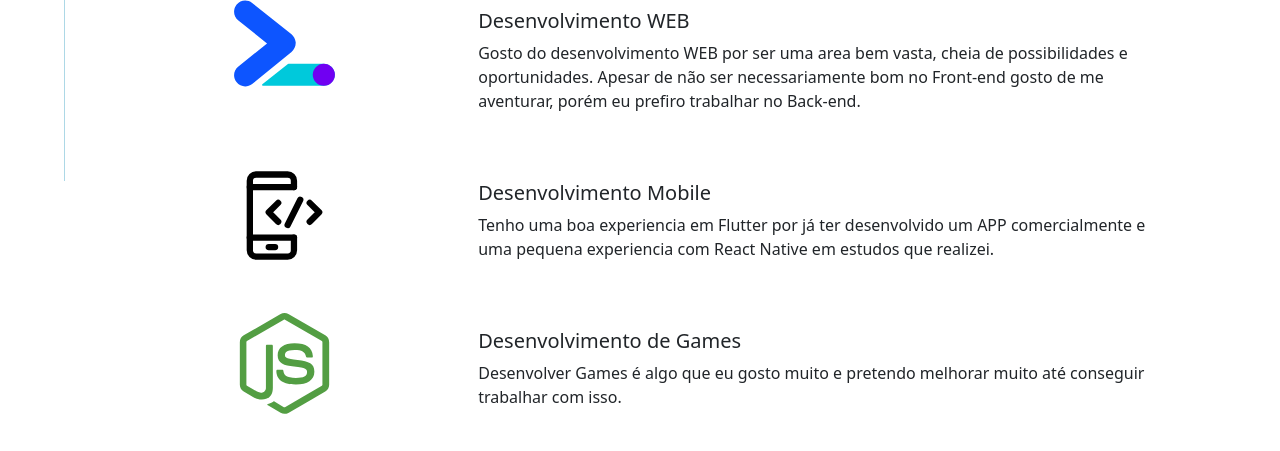
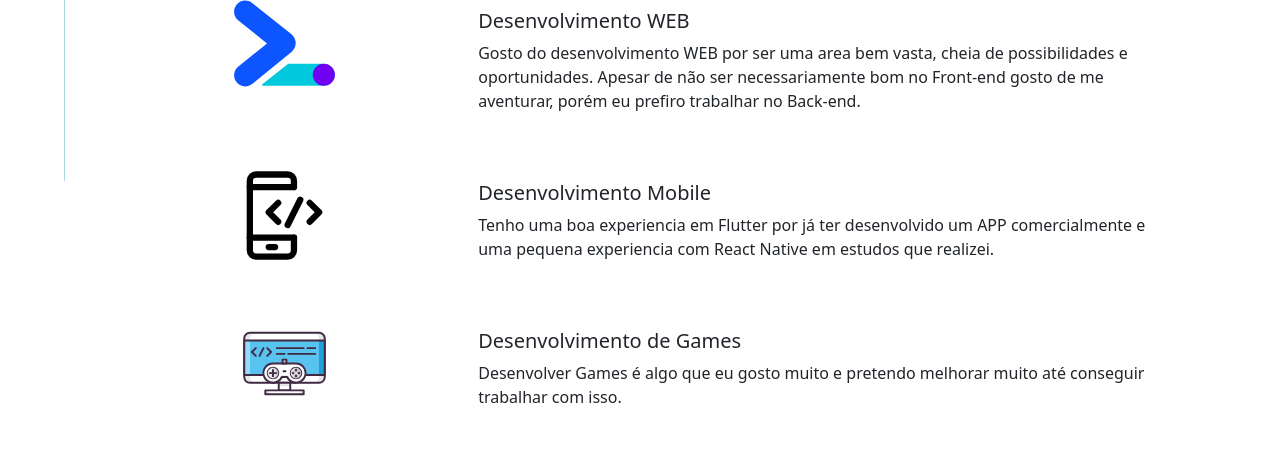
Before and after one commit to IsmaelCleiton/ismaelcleiton.github.io, a plain HTML site: page index.html in a window 1280 px wide. Shown: the part 619-1070 px from the top of the page. Drawn offline with nearby package versions, Linux system fonts and the light colour scheme; no server answers.

Commit message:
add icon game development

```diff
--- a/index.html
+++ b/index.html
@@ -183,7 +183,7 @@
           <div class="card mb-3 mycard-3">
             <div class="row g-0">
               <div class="col-md-4">
-                <img src="assets/node.svg" class="img-fluid rounded-start card-img" alt="...">
+                <img src="assets/game-development.svg" class="img-fluid rounded-start card-img" alt="...">
               </div>
               <div class="col-md-8">
                 <div class="card-body">
```
Also changed, not shown: assets/game-development.svg (added).
